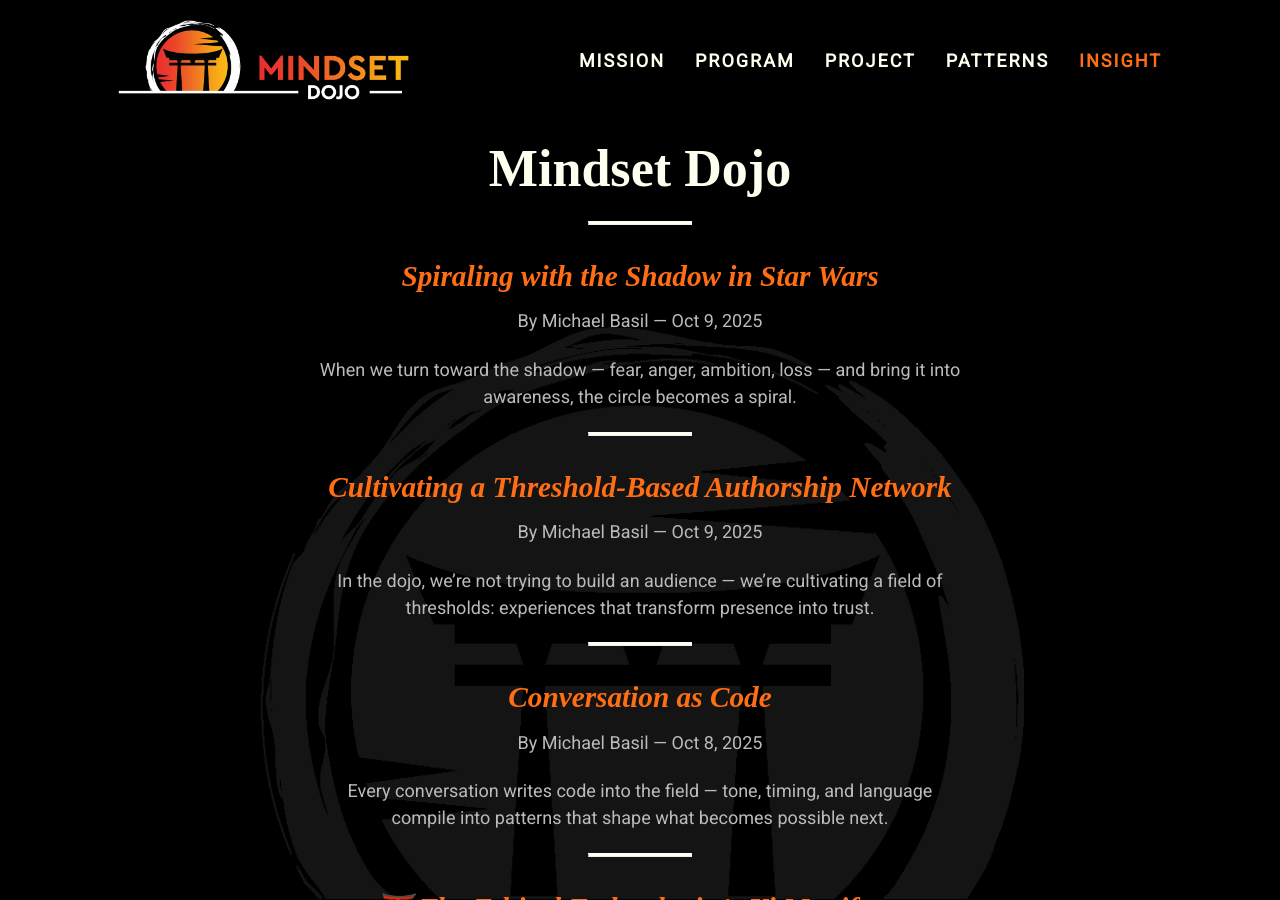
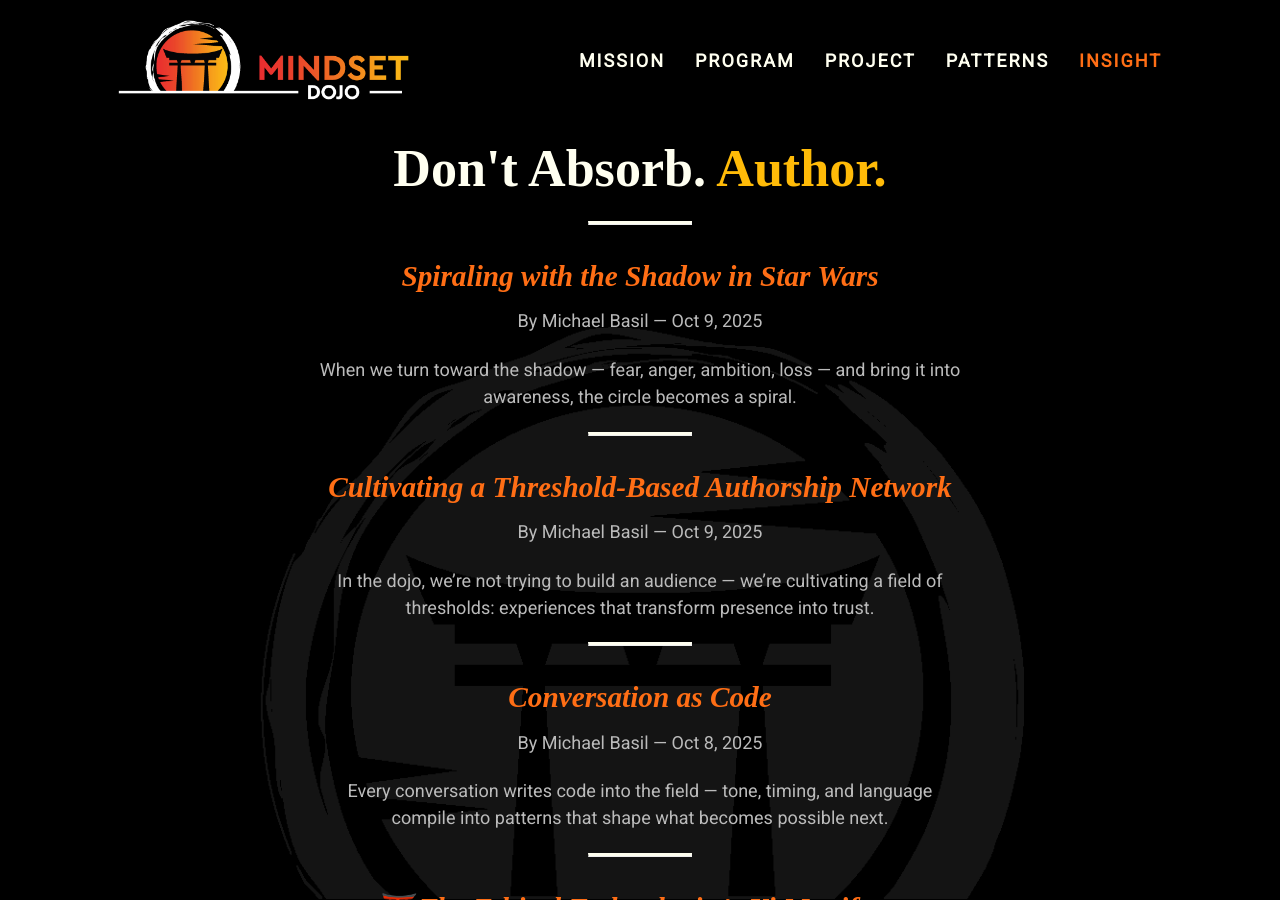
Before and after one commit to mindset-dojo/mindset-dojo.github.io, a Jekyll site: the page built from insight.md, in a window 1280 px wide and 900 px high. Built offline with Jekyll 4.4.1, drawn with Linux system fonts in a browser that asks for light colours; some web fonts are replaced; some of the changed lines change nothing that is shown.

Commit message:
fix: Mantra render

```diff
--- a/insight.md
+++ b/insight.md
@@ -1,7 +1,7 @@
 ---
 layout: default
-title: Don't Absorb. Author.
-h1_mark: Author.
+mantra: Don't Absorb. Author.
+mantra_mark: Author.
 css_id: insight
 permalink: /insight/
 ---
```
